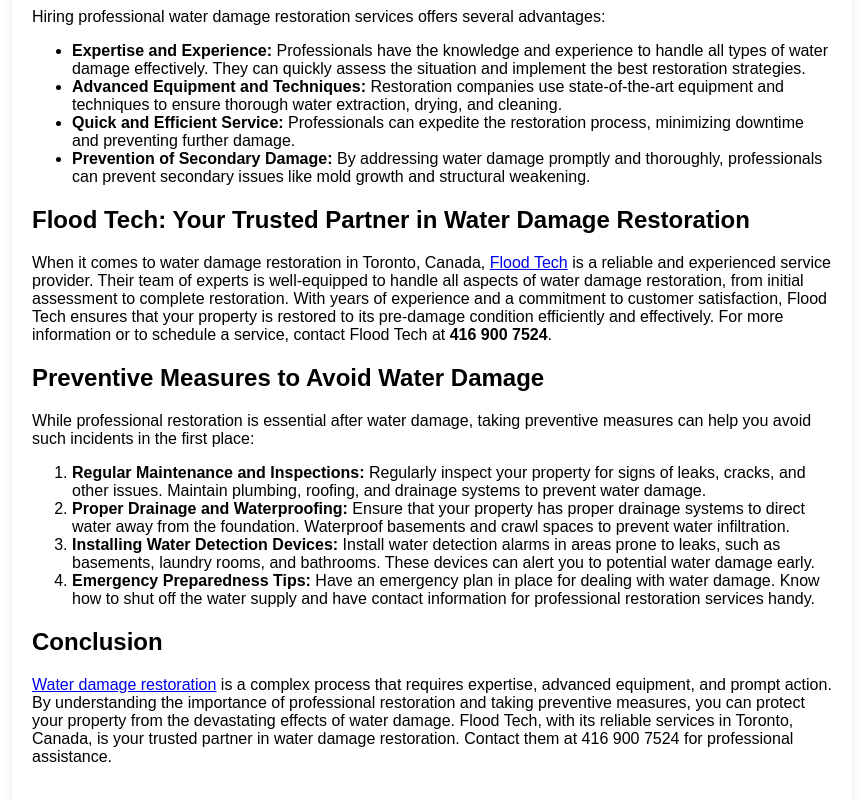
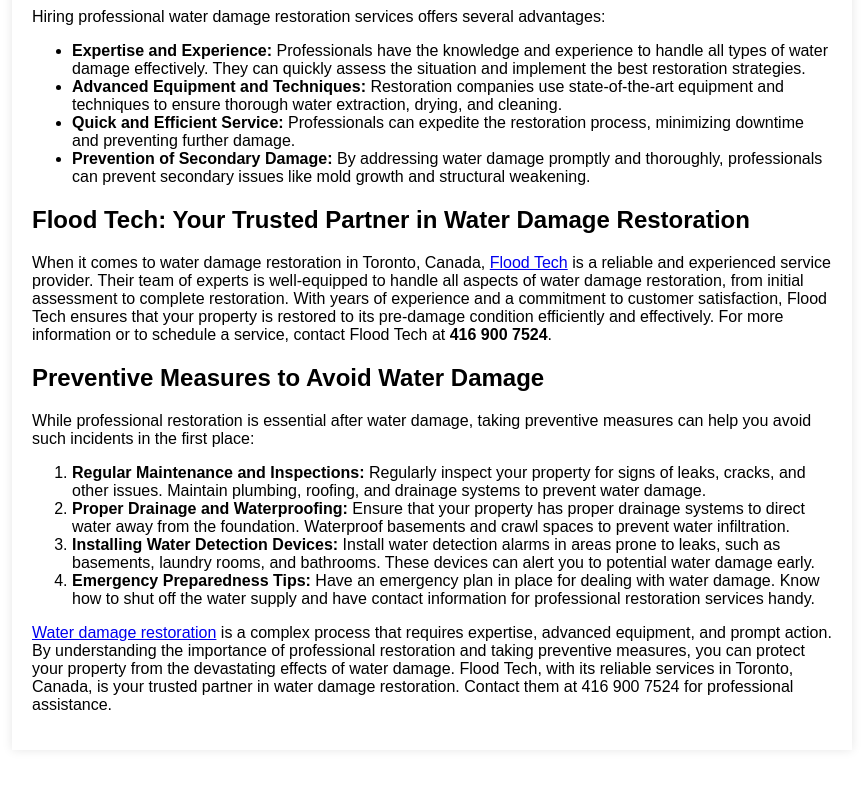
Before and after one commit to Sadaf7450/water-damage-restoration, a plain HTML site: page index.html in a window 1280 px wide. Shown: the part 1559-2359 px from the top of the page, without its empty margins (208-1070 px from the left). After the commit the page ends 2329 px from the top, so only its background shows below. Drawn offline with Linux system fonts and the light colour scheme.

Commit message:
Update index.html

```diff
--- a/index.html
+++ b/index.html
@@ -85,7 +85,7 @@
         <li><strong>Emergency Preparedness Tips:</strong> Have an emergency plan in place for dealing with water damage. Know how to shut off the water supply and have contact information for professional restoration services handy.</li>
     </ol>
 
-    <h2>Conclusion</h2>
+
     <p><a href="https://floodtech.ca/emergency/water-damage-restoration/">Water damage restoration</a> is a complex process that requires expertise, advanced equipment, and prompt action. By understanding the importance of professional restoration and taking preventive measures, you can protect your property from the devastating effects of water damage. Flood Tech, with its reliable services in Toronto, Canada, is your trusted partner in water damage restoration. Contact them at 416 900 7524 for professional assistance.</p>
 
 </div>
```
